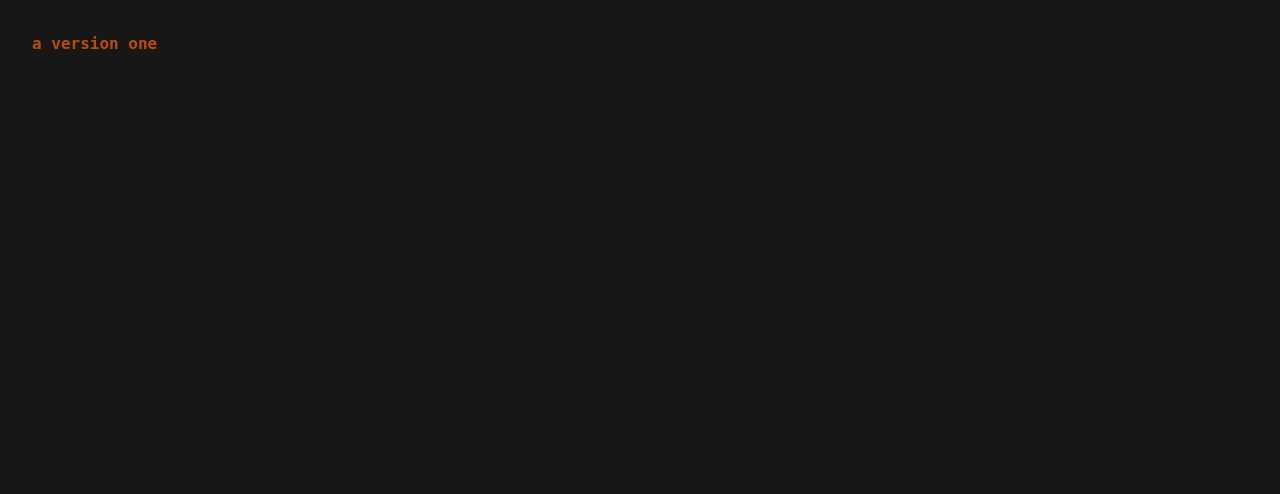
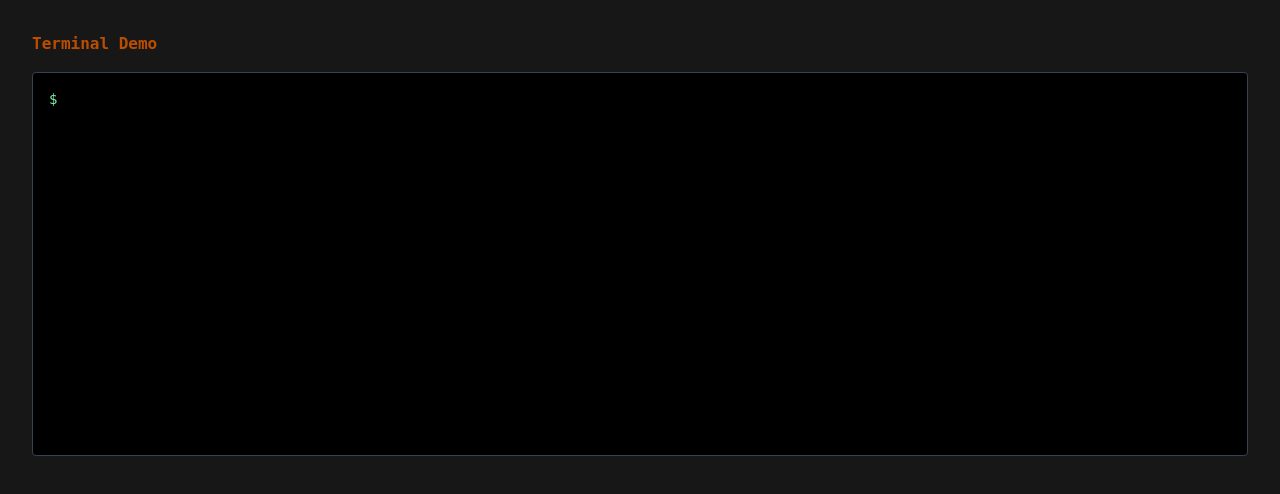
Before and after one commit to liquidx/liquidx-aversion, a SvelteKit app: page / in a window 1280 px wide. Shown: the top 494 px of the page. Built offline with nearby package versions, Linux system fonts and the light colour scheme; a web font is replaced by a local one.

Commit message:
Adding a fake terminal that's actually operational

```diff
--- /dev/null
+++ b/src/lib/components/AversionTerminal.svelte
@@ -0,0 +1,81 @@
+<script lang="ts">
+	import Terminal from './Terminal.svelte';
+	import { fileSystem, type FileEntry } from '$lib/filesystem.js';
+
+	interface HistoryEntry {
+		command: string;
+		output: string[];
+		timestamp?: number;
+	}
+
+	let history: HistoryEntry[] = $state([]);
+
+	function formatLsOutput(files: FileEntry[], showLong: boolean, showAll: boolean): string[] {
+		// Filter files based on showAll flag
+		const filteredFiles = showAll ? files : files.filter(file => !file.hidden);
+
+		if (showLong) {
+			// Calculate total blocks for long format
+			const totalBlocks = filteredFiles.reduce((sum, file) => sum + Math.ceil(file.size / 1024), 0);
+			const output = [`total ${totalBlocks}`];
+
+			// Add each file in long format
+			filteredFiles.forEach(file => {
+				const line = `${file.permissions} ${file.links.toString().padStart(2)} ${file.owner} ${file.group} ${file.size.toString().padStart(4)} ${file.modified} ${file.name}`;
+				output.push(line);
+			});
+
+			return output;
+		} else {
+			// Simple format - just file names
+			const names = filteredFiles.map(file => file.name);
+			return [names.join('  ')];
+		}
+	}
+
+	function handleCommand(command: string) {
+		const args = command.trim().split(/\s+/);
+		const cmd = args[0];
+		let output: string[] = [];
+
+		switch (cmd) {
+			case 'echo':
+				// Handle echo command
+				if (args.length > 1) {
+					// Join all arguments after 'echo' and remove quotes if present
+					const text = args
+						.slice(1)
+						.join(' ')
+						.replace(/^["']|["']$/g, '');
+					output = [text];
+				} else {
+					output = [''];
+				}
+				break;
+
+			case 'ls':
+				// Handle ls command
+				const hasLongFormat = args.includes('-l') || args.includes('-la') || args.includes('-al');
+				const hasAll = args.includes('-a') || args.includes('-la') || args.includes('-al');
+
+				output = formatLsOutput(fileSystem, hasLongFormat, hasAll);
+				break;
+
+			default:
+				output = [`Command not found: ${cmd}`];
+		}
+
+		const newEntry: HistoryEntry = {
+			command,
+			output,
+			timestamp: Date.now()
+		};
+
+		history = [...history, newEntry];
+	}
+</script>
+
+<div class="p-4">
+	<div class="mb-4 font-bold text-amber-700">Terminal Demo</div>
+	<Terminal {history} prompt="$" placeholder="" oncommand={handleCommand} />
+</div>
--- a/src/lib/components/Index.svelte
+++ /dev/null
@@ -1,3 +0,0 @@
-<div class="h-96 w-96 p-4">
-	<div class="font-bold text-amber-700">a version one</div>
-</div>
--- /dev/null
+++ b/src/lib/components/Terminal.svelte
@@ -0,0 +1,179 @@
+<script lang="ts">
+	import { onMount, tick } from 'svelte';
+
+	interface HistoryEntry {
+		command: string;
+		output: string[];
+		timestamp?: number;
+	}
+
+	interface Props {
+		history?: HistoryEntry[];
+		prompt?: string;
+		placeholder?: string;
+		oncommand?: (command: string) => void;
+	}
+
+	let { history = [], prompt = '$', placeholder = '', oncommand }: Props = $props();
+
+	let currentCommand = $state('');
+	let inputElement: HTMLInputElement;
+	let terminalElement: HTMLDivElement;
+	let cursorVisible = $state(true);
+	let inputFocused = $state(false);
+	let cursorPosition = $state(0);
+	let measureElement: HTMLSpanElement;
+
+	// Blinking cursor effect
+	onMount(() => {
+		const interval = setInterval(() => {
+			cursorVisible = !cursorVisible;
+		}, 500);
+
+		return () => clearInterval(interval);
+	});
+
+	// Auto-scroll to bottom when history updates
+	$effect(() => {
+		if (history.length > 0) {
+			tick().then(() => {
+				if (terminalElement) {
+					terminalElement.scrollTop = terminalElement.scrollHeight;
+				}
+			});
+		}
+	});
+
+	// Focus input when terminal is clicked or focused
+	function focusInput() {
+		inputElement?.focus();
+	}
+
+	// Handle input focus events
+	function handleInputFocus() {
+		inputFocused = true;
+		updateCursorPosition();
+	}
+
+	function handleInputBlur() {
+		inputFocused = false;
+	}
+
+	// Update cursor position based on input selection
+	function updateCursorPosition() {
+		if (inputElement) {
+			cursorPosition = inputElement.selectionStart || 0;
+		}
+	}
+
+	// Calculate cursor offset in pixels
+	function getCursorOffset() {
+		if (!measureElement) return 0;
+
+		// Update the measuring element with text up to cursor position
+		measureElement.textContent = currentCommand.slice(0, cursorPosition);
+
+		// Return the width of the text
+		return measureElement.offsetWidth;
+	}
+
+	// Handle input events to track cursor position
+	function handleInput() {
+		updateCursorPosition();
+	}
+
+	// Handle keyboard navigation for terminal container
+	function handleTerminalKeydown(event: KeyboardEvent) {
+		// Focus input on any key press when terminal container is focused
+		if (event.key !== 'Tab') {
+			focusInput();
+		}
+	}
+
+	// Handle command submission
+	function handleSubmit() {
+		const safeCommand = currentCommand.trim();
+		if (safeCommand) {
+			// Call the callback prop if provided
+			oncommand?.(safeCommand);
+
+			currentCommand = '';
+			cursorPosition = 0;
+
+			// Force update the input element and refocus.
+			tick().then(() => {
+				if (inputElement) {
+					inputElement.value = '';
+					inputElement.focus();
+				}
+			});
+		}
+	}
+
+	// Handle keydown events
+	function handleKeydown(event: KeyboardEvent) {
+		if (event.key === 'Enter') {
+			event.preventDefault();
+			handleSubmit();
+		} else {
+			// Update cursor position after key events
+			setTimeout(updateCursorPosition, 0);
+		}
+	}
+</script>
+
+<!-- svelte-ignore a11y_no_noninteractive_element_interactions -->
+<div
+	bind:this={terminalElement}
+	class="h-96 overflow-y-auto rounded border border-gray-700 bg-black p-4 font-mono text-sm text-green-400"
+	onclick={focusInput}
+	onkeydown={handleTerminalKeydown}
+	role="application"
+	tabindex="-1"
+>
+	<!-- History display -->
+	{#each history as entry}
+		<div class="mb-2">
+			<!-- Command line -->
+			<div class="flex items-center">
+				<span class="mr-2 text-green-300">{prompt}</span>
+				<span class="text-white">{entry.command}</span>
+			</div>
+
+			<!-- Output -->
+			{#each entry.output as line}
+				<div class="ml-4 text-gray-300">{line}</div>
+			{/each}
+		</div>
+	{/each}
+
+	<!-- Current input line -->
+	<div class="flex items-center">
+		<span class="mr-2 text-green-300">{prompt}</span>
+		<div class="relative flex-1">
+			<!-- Hidden text to measure cursor position -->
+			<span
+				bind:this={measureElement}
+				class="pointer-events-none invisible absolute font-mono whitespace-pre text-white"
+			></span>
+			<input
+				bind:this={inputElement}
+				bind:value={currentCommand}
+				onkeydown={handleKeydown}
+				onfocus={handleInputFocus}
+				onblur={handleInputBlur}
+				oninput={handleInput}
+				onselect={updateCursorPosition}
+				onclick={updateCursorPosition}
+				class="w-full border-none bg-transparent font-mono text-white caret-transparent outline-none"
+				{placeholder}
+				autocomplete="off"
+				spellcheck="false"
+			/>
+			{#if cursorVisible && inputFocused}
+				<span class="absolute top-0 h-5 w-0.5 bg-green-400" style="left: {getCursorOffset()}px;"
+				></span>
+			{/if}
+		</div>
+	</div>
+</div>
--- /dev/null
+++ b/src/lib/filesystem.ts
@@ -0,0 +1,92 @@
+export interface FileEntry {
+	name: string;
+	type: 'file' | 'directory';
+	permissions: string;
+	size: number;
+	modified: string;
+	hidden: boolean;
+	owner: string;
+	group: string;
+	links: number;
+}
+
+// Mock file system
+export const fileSystem: FileEntry[] = [
+	{
+		name: '.',
+		type: 'directory',
+		permissions: 'drwxr-xr-x',
+		size: 4096,
+		modified: 'Jan 15 10:30',
+		hidden: true,
+		owner: 'user',
+		group: 'user',
+		links: 3
+	},
+	{
+		name: '..',
+		type: 'directory',
+		permissions: 'drwxr-xr-x',
+		size: 4096,
+		modified: 'Jan 15 10:25',
+		hidden: true,
+		owner: 'user',
+		group: 'user',
+		links: 5
+	},
+	{
+		name: '.bashrc',
+		type: 'file',
+		permissions: '-rw-r--r--',
+		size: 220,
+		modified: 'Jan 15 10:25',
+		hidden: true,
+		owner: 'user',
+		group: 'user',
+		links: 1
+	},
+	{
+		name: 'README.md',
+		type: 'file',
+		permissions: '-rw-r--r--',
+		size: 1024,
+		modified: 'Jan 15 10:30',
+		hidden: false,
+		owner: 'user',
+		group: 'user',
+		links: 1
+	},
+	{
+		name: 'package.json',
+		type: 'file',
+		permissions: '-rw-r--r--',
+		size: 2048,
+		modified: 'Jan 15 10:29',
+		hidden: false,
+		owner: 'user',
+		group: 'user',
+		links: 1
+	},
+	{
+		name: 'src',
+		type: 'directory',
+		permissions: 'drwxr-xr-x',
+		size: 4096,
+		modified: 'Jan 15 10:28',
+		hidden: false,
+		owner: 'user',
+		group: 'user',
+		links: 2
+	},
+	{
+		name: 'node_modules',
+		type: 'directory',
+		permissions: 'drwxr-xr-x',
+		size: 4096,
+		modified: 'Jan 15 10:27',
+		hidden: false,
+		owner: 'user',
+		group: 'user',
+		links: 2
+	}
+];
--- a/src/routes/+page.svelte
+++ b/src/routes/+page.svelte
@@ -1,7 +1,7 @@
 <script lang="ts">
-	import Index from '$lib/components/Index.svelte';
+	import AversionTerminal from '$lib/components/AversionTerminal.svelte';
 </script>
 
 <div class="p-4">
-	<Index />
+	<AversionTerminal />
 </div>
```
